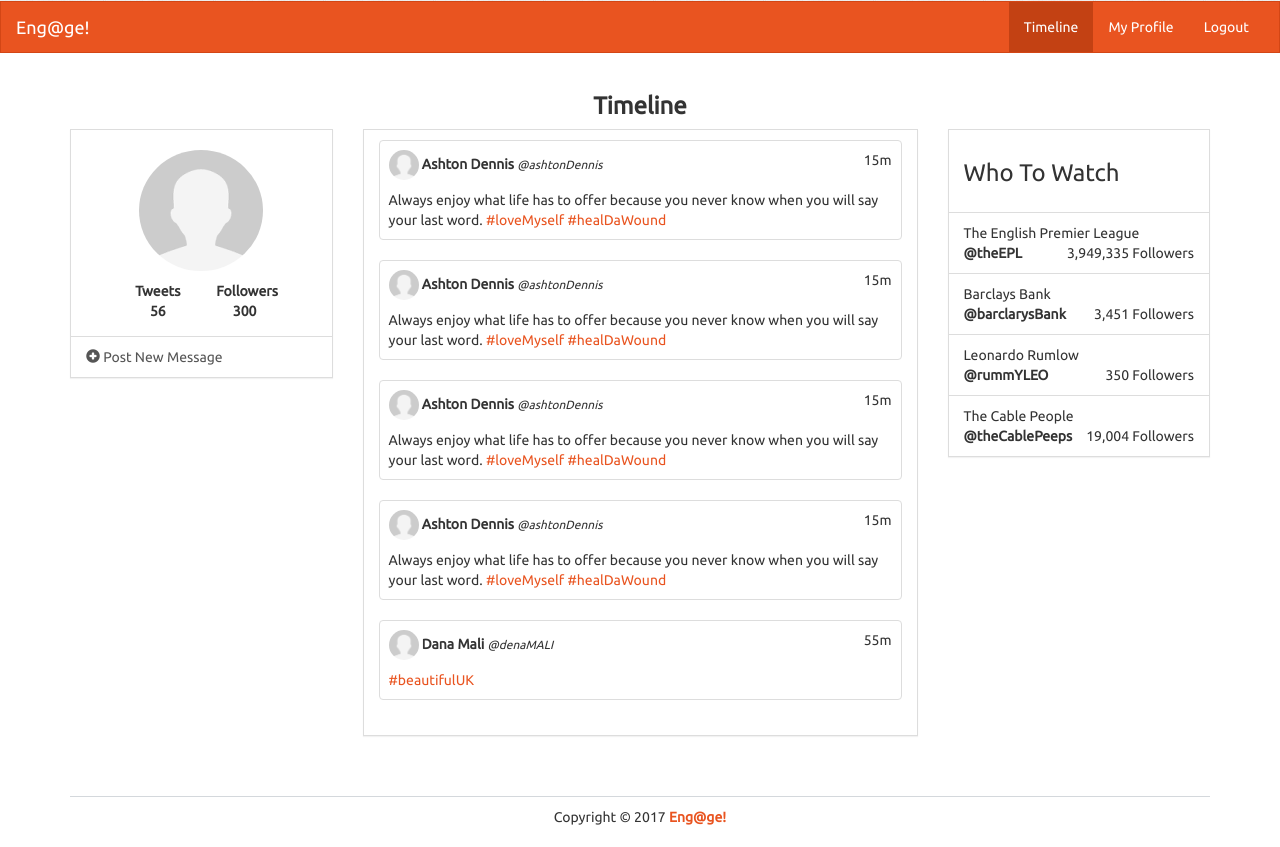
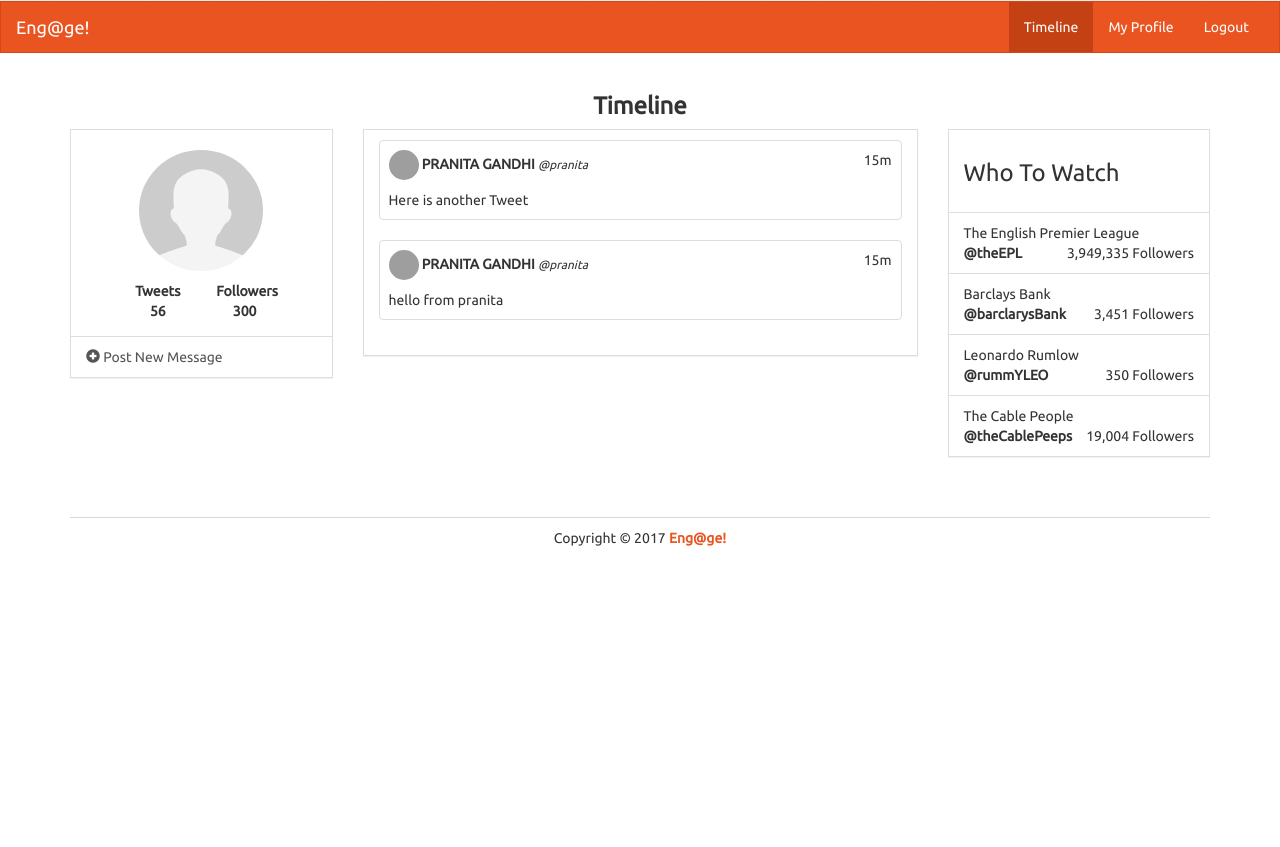
Before and after one commit to pranitastudent/twitter_clone, a Flask app: page /timeline in a window 1280 px wide. Shown: the part 199-1046 px from the top of the page. After the commit the page ends 745 px from the top, so only its background shows below. Run offline with Flask 2, Linux system fonts and the light colour scheme; a user stored in the database is signed in; data comes from the database, SQL or seed files in the repository; both versions use the stored data as it was after the commit; some libraries are stand-ins or nearby versions.

Commit message:
Tweet posts posted

```diff
--- a/app.py
+++ b/app.py
@@ -3,24 +3,25 @@ from flask_sqlalchemy import SQLAlchemy
 from flask_migrate import Migrate, MigrateCommand
 from flask_script import Manager
 from flask_wtf import FlaskForm
-from wtforms import StringField, FileField, PasswordField, BooleanField
+from wtforms import StringField, PasswordField, BooleanField, TextAreaField
 from wtforms.validators import InputRequired, Length
 from flask_wtf.file import FileField, FileAllowed
 from flask_uploads import UploadSet, configure_uploads, IMAGES
 from werkzeug.security import generate_password_hash, check_password_hash
 from flask_login import LoginManager, UserMixin, login_user, login_required, current_user, logout_user
+from datetime import datetime
 
 app = Flask(__name__)
 
 photos = UploadSet('photos', IMAGES)
 
 app.config['UPLOADED_PHOTOS_DEST'] = 'images'
-
 app.config['SQLALCHEMY_DATABASE_URI'] = 'sqlite:///login.db'
 app.config['DEBUG'] = True
-app.config['SECRET_KEY']= 'its-a-secret'
+app.config['SECRET_KEY'] = 'ksdlfkdsofidsithnaljnfadksjhfdskjfbnjewrhewuirhfsenfdsjkfhdksjhfdslfjasldkj'
 
 login_manager = LoginManager(app)
+login_manager.login_view = 'login'
 
 configure_uploads(app, photos)
 
@@ -36,6 +37,15 @@ class User(UserMixin, db.Model):
     username = db.Column(db.String(30))
     image = db.Column(db.String(100))
     password = db.Column(db.String(50))
+    join_date = db.Column(db.DateTime)
+
+    tweets = db.relationship('Tweet', backref='user', lazy='dynamic')
+
+class Tweet(db.Model):
+    id = db.Column(db.Integer, primary_key=True)
+    user_id = db.Column(db.Integer, db.ForeignKey('user.id'))
+    text = db.Column(db.String(140))
+    date_created = db.Column(db.DateTime)
 
 @login_manager.user_loader
 def load_user(user_id):
@@ -47,23 +57,25 @@ class RegisterForm(FlaskForm):
     password = PasswordField('Password', validators=[InputRequired('A password is required.')])
     image = FileField(validators=[FileAllowed(IMAGES, 'Only images are accepted.')])
 
-
 class LoginForm(FlaskForm):
-
     username = StringField('Username', validators=[InputRequired('Username is required.'), Length(max=30, message='Your username is too many characters.')])
     password = PasswordField('Password', validators=[InputRequired('A password is required.')])
     remember = BooleanField('Remember me')
 
+class TweetForm(FlaskForm):
+    text = TextAreaField('Message', validators=[InputRequired('Message is required.')])
 
 @app.route('/')
 def index():
     form = LoginForm()
+
     return render_template('index.html', form=form)
 
-@app.route('/login', methods = ['GET','POST'])
+@app.route('/login', methods=['GET', 'POST'])
 def login():
     if request.method == 'GET':
         return redirect(url_for('index'))
+
     form = LoginForm()
 
     if form.validate_on_submit():
@@ -82,12 +94,38 @@ def login():
     return render_template('index.html', form=form)
 
 @app.route('/profile')
+@login_required
 def profile():
-    return render_template('profile.html')
+    return render_template('profile.html', current_user=current_user)
+
+@app.route('/logout')
+@login_required
+def logout():
+    logout_user()
+    return redirect(url_for('index'))
 
 @app.route('/timeline')
 def timeline():
-    return render_template('timeline.html')
+    form = TweetForm()
+
+    user_id = current_user.id
+    tweets = Tweet.query.filter_by(user_id=user_id).order_by(Tweet.date_created.desc()).all()
+
+    return render_template('timeline.html', form=form, tweets=tweets)
+
+@app.route('/post_tweet', methods=['POST'])
+@login_required
+def post_tweet():
+    form = TweetForm()
+
+    if form.validate():
+        tweet = Tweet(user_id=current_user.id, text=form.text.data, date_created=datetime.now())
+        db.session.add(tweet)
+        db.session.commit()
+
+        return redirect(url_for('timeline'))
+
+    return 'Something went wrong.'
 
 @app.route('/register', methods=['GET', 'POST'])
 def register():
@@ -97,7 +135,7 @@ def register():
         image_filename = photos.save(form.image.data)
         image_url = photos.url(image_filename)
 
-        new_user = User(name=form.name.data, username=form.username.data, image=image_url, password=generate_password_hash(form.password.data))
+        new_user = User(name=form.name.data, username=form.username.data, image=image_url, password=generate_password_hash(form.password.data), join_date=datetime.now())
         db.session.add(new_user)
         db.session.commit()
 
@@ -106,4 +144,4 @@ def register():
     return render_template('register.html', form=form)
 
 if __name__ == '__main__':
-    manager.run()
+    app.run()
--- a/templates/index.html
+++ b/templates/index.html
@@ -39,7 +39,7 @@
 				<!-- Collect the nav links, forms, and other content for toggling -->
 				<div class="collapse navbar-collapse navbar-ex1-collapse">
 					<ul class="nav navbar-nav navbar-right">
-						<li class=""><a href="./register.html">Sign Up</a></li>
+						<li class=""><a href="{{ url_for('register') }}">Sign Up</a></li>
 						<li class=""><a href="#login" data-toggle="modal" data-keyboard="false">Login</a></li>
 					</ul>
 				</div><!-- /.navbar-collapse -->
--- a/templates/timeline.html
+++ b/templates/timeline.html
@@ -8,7 +8,7 @@
 
 		<!-- Bootstrap CSS -->
 		<link rel="stylesheet" href="{{ url_for('static', filename='bs/css/united.min.css') }}">
-		<link rel="stylesheet" href="{{ url_for('static', filename= 'css/styles.css') }}">
+		<link rel="stylesheet" href="{{ url_for('static', filename='css/styles.css') }}">
 	</head>
 	<body>
 
@@ -58,7 +58,7 @@
 						<div class="panel-body">
 							<div class="row pad">
 								<div class="col-lg-12">
-									<img src="{{ url_for('static', filename='imgs/anonymous.png')}}" class="img-responsive img-circle center-block" alt="Image" />
+									<img src="{{ url_for('static', filename='imgs/anonymous.png') }}" class="img-responsive img-circle center-block" alt="Image" />
 								</div>
 							</div>
 							<div class="row pad">
@@ -87,6 +87,7 @@
 				<div class="col-lg-6">
 					<div class="panel panel-default">
 						<div class="panel-body">
+							{% for tweet in tweets %}
 								<div class="row">
 									<div class="col-xs-12 col-sm-12 col-md-12 col-lg-12">
 										<div class="thumbnail">
@@ -94,9 +95,9 @@
 												<div class="row">
 													<div class="col-lg-10">
 														<!-- <i class="glyphicon glyphicon-user"></i>  -->
-													<img src="{{ url_for('static', filename='imgs/anonymous.png')}}"  style="width: 30px; height: 30px;" class="img-circle">
-													<strong>Ashton Dennis</strong>
-													<small><em>@ashtonDennis</em></small>
+														<img src="{{ tweet.user.image }}" style="width: 30px; height: 30px;" class="img-circle">
+														<strong>{{ tweet.user.name }}</strong>
+														<small><em>@{{ tweet.user.username }}</em></small>
 													</div>
 													<div class="col-lg-2 text-right">
 														15m
@@ -104,109 +105,14 @@
 												</div>
 												<div class="row pad">
 													<div class="col-lg-12">
-													Always enjoy what life has to offer because you never know when you will say your last word. <a href="#">#loveMyself</a> <a href="#">#healDaWound</a>
+														{{ tweet.text }}
 													</div>
 												</div>
 											</div>
 										</div>
 									</div>
 								</div>
-							<div class="row">
-								<div class="col-xs-12 col-sm-12 col-md-12 col-lg-12">
-									<div class="thumbnail">
-										<div class="caption">
-											<div class="row">
-												<div class="col-lg-10">
-													<!-- <i class="glyphicon glyphicon-user"></i>  -->
-													<img src="{{ url_for('static', filename='imgs/anonymous.png')}}" style="width: 30px; height: 30px;" class="img-circle">
-													<strong>Ashton Dennis</strong>
-													<small><em>@ashtonDennis</em></small>
-												</div>
-												<div class="col-lg-2 text-right">
-													15m
-												</div>
-											</div>
-											<div class="row pad">
-												<div class="col-lg-12">
-													Always enjoy what life has to offer because you never know when you will say your last word. <a href="#">#loveMyself</a> <a href="#">#healDaWound</a>
-												</div>
-											</div>
-										</div>
-									</div>
-								</div>
-							</div>
-							<div class="row">
-								<div class="col-xs-12 col-sm-12 col-md-12 col-lg-12">
-									<div class="thumbnail">
-										<div class="caption">
-											<div class="row">
-												<div class="col-lg-10">
-													<!-- <i class="glyphicon glyphicon-user"></i>  -->
-													<img src="{{ url_for('static', filename='imgs/anonymous.png')}}"  style="width: 30px; height: 30px;" class="img-circle">
-													<strong>Ashton Dennis</strong>
-													<small><em>@ashtonDennis</em></small>
-												</div>
-												<div class="col-lg-2 text-right">
-													15m
-												</div>
-											</div>
-											<div class="row pad">
-												<div class="col-lg-12">
-													Always enjoy what life has to offer because you never know when you will say your last word. <a href="#">#loveMyself</a> <a href="#">#healDaWound</a>
-												</div>
-											</div>
-										</div>
-									</div>
-								</div>
-							</div>
-							<div class="row">
-								<div class="col-xs-12 col-sm-12 col-md-12 col-lg-12">
-									<div class="thumbnail">
-										<div class="caption">
-											<div class="row">
-												<div class="col-lg-10">
-													<!-- <i class="glyphicon glyphicon-user"></i>  -->
-													<img src="{{ url_for('static', filename='imgs/anonymous.png')}}" style="width: 30px; height: 30px;" class="img-circle">
-													<strong>Ashton Dennis</strong>
-													<small><em>@ashtonDennis</em></small>
-												</div>
-												<div class="col-lg-2 text-right">
-													15m
-												</div>
-											</div>
-											<div class="row pad">
-												<div class="col-lg-12">
-													Always enjoy what life has to offer because you never know when you will say your last word. <a href="#">#loveMyself</a> <a href="#">#healDaWound</a>
-												</div>
-											</div>
-										</div>
-									</div>
-								</div>
-							</div>
-							<div class="row">
-								<div class="col-xs-12 col-sm-12 col-md-12 col-lg-12">
-									<div class="thumbnail">
-										<div class="caption">
-											<div class="row">
-												<div class="col-lg-10">
-													<!-- <i class="glyphicon glyphicon-user"></i>  -->
-													<img src="{{ url_for('static', filename='imgs/anonymous.png')}}"  style="width: 30px; height: 30px;" class="img-circle">
-													<strong>Dana Mali</strong>
-													<small><em>@denaMALI</em></small>
-												</div>
-												<div class="col-lg-2 text-right">
-													55m
-												</div>
-											</div>
-											<div class="row pad">
-												<div class="col-lg-12">
-													<a href="#">#beautifulUK</a>
-												</div>
-											</div>
-										</div>
-									</div>
-								</div>
-							</div>
+							{% endfor %}
 						</div>
 					</div>
 				</div>
@@ -273,12 +179,14 @@
 							<button type="button" class="close" data-dismiss="modal" aria-hidden="true">&times;</button>
 							<h4 class="modal-title">Post New Message</h4>
 						</div>
+						<form action="{{ url_for('post_tweet') }}" method="POST">
 							<div class="modal-body">
 								<div class="row">
 									<div class="col-lg-8 col-lg-offset-2">
 										<div class="form-group">
-										<label>Enter new <a href="./">Eng@ge!</a> post</label>
-										<textarea name="message" id="message" class="form-control" rows="6" required="required" placeholder="Enter your new message here."></textarea>
+											{{ form.csrf_token }}
+											<label>Enter new Eng@ge! post</label>
+											{{ form.text(class='form-control', rows=6, required='required', placeholder='Enter your new message here.') }}
 										</div>
 										<div class="form-group">
 											By posting on our platform, you agree to our <a href="#">Terms and Conditions</a>.
@@ -290,18 +198,19 @@
 								<button type="button" class="btn btn-default" data-dismiss="modal">
 									<i class="glyphicon glyphicon-ban-circle"></i> Close
 								</button>
-							<button type="button" class="btn btn-primary" data-dismiss="modal">
+								<button type="submit" class="btn btn-primary">
 									<i class="glyphicon glyphicon-send"></i> Post
 								</button>
 							</div>
+						</form>
 					</div>
 				</div>
 			</div>
 		</div>
 
 		<!-- jQuery -->
-		<script src="{{url_for('static', filename='bs/js/jquery.min.js') }}"></script>
+		<script src="{{ url_for('static', filename='bs/js/jquery.min.js') }}"></script>
 		<!-- Bootstrap JavaScript -->
-		<script src="{{ url_for ('static', filename='bs/js/bootstrap.min.js') }}"></script>
+		<script src="{{ url_for('static', filename='bs/js/bootstrap.min.js') }}"></script>
 	</body>
 </html>
```
Also changed, not shown: migrations/versions/94d8480a5f31_.py (added, +28 -0 lines), migrations/versions/b1750845db05_.py (added, +35 -0 lines), templates/profile.html (+16 -16 lines), images/woman_2.jpg (added), login.db. Lines whose indentation alone changed are shown as unchanged.
